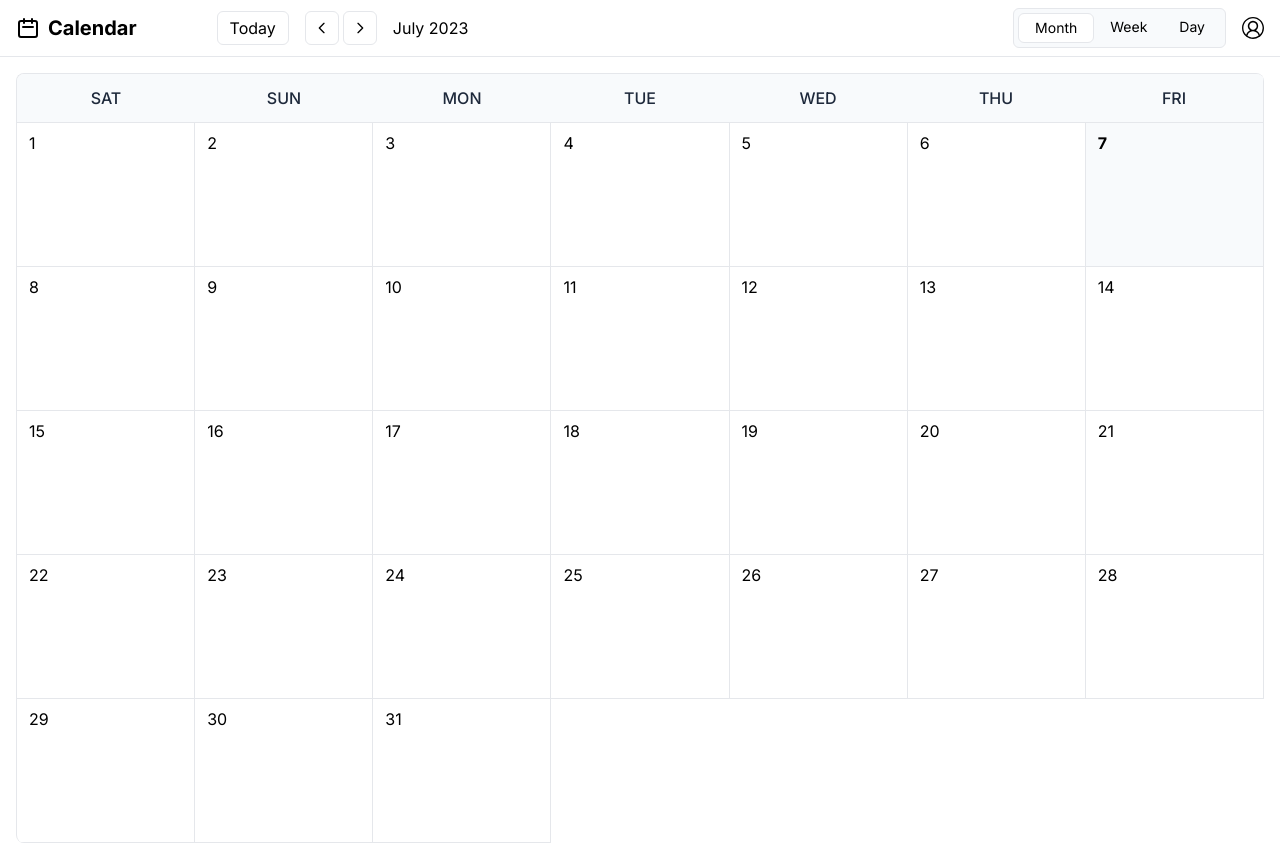
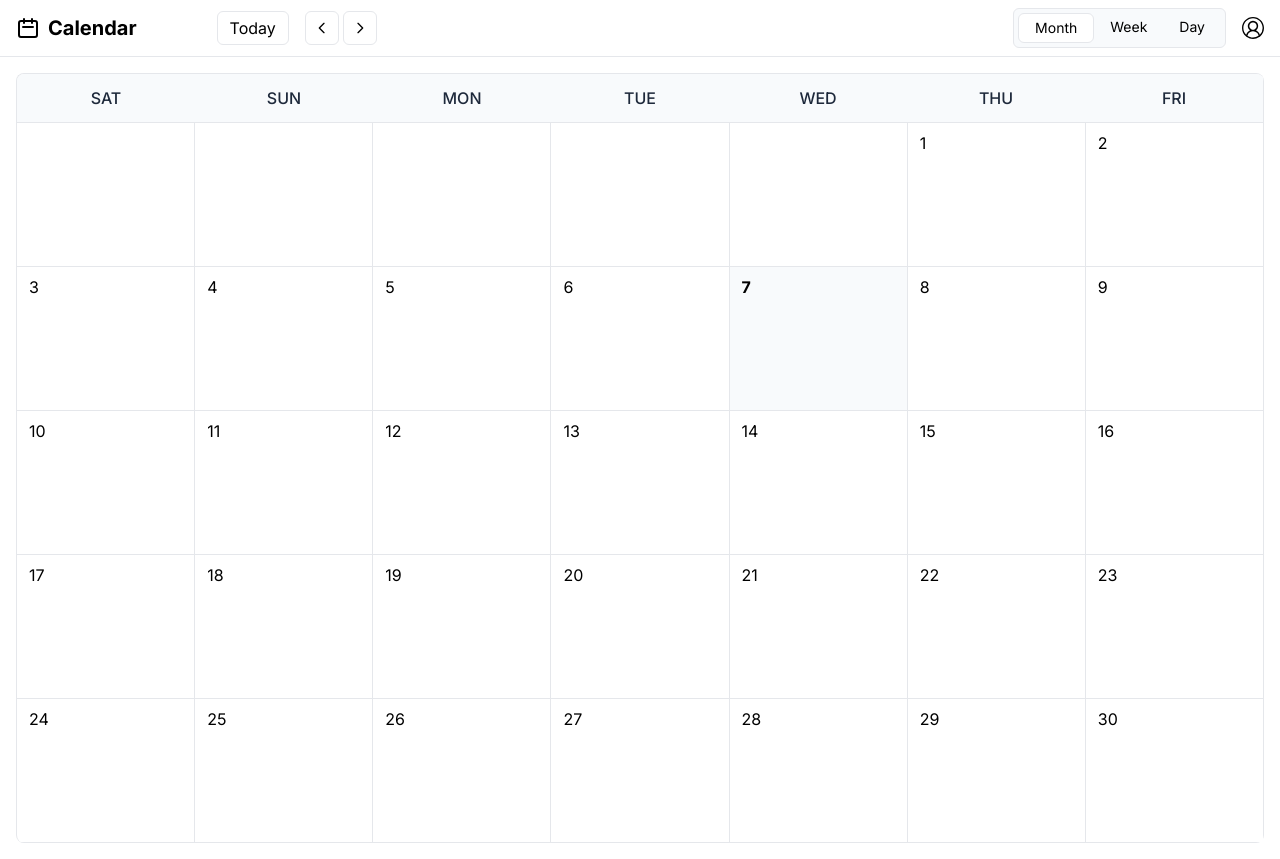
Before and after one commit to au-fahim/event-calendar, a Next.js app: page /month in a window 1280 px wide. Both pictures are taken after a click on the button 321 px from the left and 28 px from the top of the page. Built offline with nearby package versions, Linux system fonts and the light colour scheme.

Commit message:
**fixed** month not changing issue

```diff
--- a/src/app/layout.js
+++ b/src/app/layout.js
@@ -13,12 +13,12 @@ export const metadata = {
 export default function RootLayout({ children }) {
   return (
     <html lang="en">
-      <body className={inter.className}>
-        <CalendarProvider>
+      <CalendarProvider>
+        <body className={inter.className}>
           <Header />
           {children}
-        </CalendarProvider>
-      </body>
+        </body>
+      </CalendarProvider>
     </html>
   )
 }
--- a/src/components/Header.jsx
+++ b/src/components/Header.jsx
@@ -17,9 +17,8 @@ import { CalendarContext } from "@/context/CalendarContext";
 export default function Header() {
   const calendarDate = useContext(CalendarContext);
 
-  let { currDate, setCurrDate, dateString, firstDayOfMonth } = calendarDate;
-  let { dt, month, date, year } = currDate;
-  let { monthLongString } = dateString;
+  let { month, setMonth, weekShortString, firstDayOfMonth, lastDateOfMonth } =
+    calendarDate;
 
   return (
     <header className="border-b sticky top-0 bg-white">
@@ -42,9 +41,7 @@ export default function Header() {
             <div className="flex flex-row gap-4 items-center">
               {/* GO TO TODAY BUTTON */}
               <button
-                onClick={() =>
-                  setCurrDate({ ...currDate, month: new Date().getMonth() })
-                }
+                onClick={() => setMonth(new Date().getMonth())}
                 className="text-btn"
               >
                 Today
@@ -54,9 +51,7 @@ export default function Header() {
               <div className="flex flex-row gap-1">
                 {/* SWITCH TO PREVIOUS MONTH */}
                 <button
-                  onClick={() =>
-                    setCurrDate({ ...currDate, month: (month -= 1) })
-                  }
+                  onClick={() => setMonth((month -= 1))}
                   className="icon-btn"
                 >
                   <HiOutlineChevronLeft />
@@ -64,9 +59,7 @@ export default function Header() {
 
                 {/* SWITCH TO NEXT MONTH */}
                 <button
-                  onClick={() =>
-                    setCurrDate({ ...currDate, month: (month += 1) })
-                  }
+                  onClick={() => setMonth((month += 1))}
                   className="icon-btn"
                 >
                   <HiOutlineChevronRight />
@@ -75,7 +68,7 @@ export default function Header() {
 
               {/* CURRENT MONTH STATUS */}
               <h1>
-                {monthLongString} {year}
+                {/* {monthLongString} {year} */}
               </h1>
             </div>
 
--- a/src/components/calendar/MonthCalendar.jsx
+++ b/src/components/calendar/MonthCalendar.jsx
@@ -6,20 +6,19 @@ import { useContext } from "react"
 export default function MonthCalendar() {
   const calendarDate = useContext(CalendarContext)
 
-  let { currDate, setCurrDate, dateString, firstDayOfMonth, lastDateOfMonth } =
+  let { month, setMonth, weekShortString, firstDayOfMonth, lastDateOfMonth } =
     calendarDate;
 
-  let { dt, month, date, year } = currDate
-  let { weekShortString } = dateString;
 
-
-  const weekNames = ["Sat", "Sun", "Mon", "Tue", "Wed", "Thu", "Fri"]
+  const weekNames = ["Sat", "Sun", "Mon", "Tue", "Wed", "Thu", "Fri"];
   // const monthNames = ["January", "February", "March", "April", "May", "June", "July", "August", "September", "October", "November", "December"]
 
   // const lastDateOfMonth = new Date(year, month + 1, 0).getDate();
 
   const lastDaysOfPrevMonth = weekNames.indexOf(weekShortString);
 
+  console.log(lastDaysOfPrevMonth);
+  console.log(weekShortString);
 
 
   return (
@@ -38,13 +37,18 @@ export default function MonthCalendar() {
 
         <main className="grid grid-cols-7">
           {Array.from({ length: lastDaysOfPrevMonth }).map((_, index) => (
-            <div key={index}></div>
+            <div
+              key={index}
+              className={`h-36 border-r border-b bg-transparent select-none`}
+            ></div>
           ))}
 
           {Array.from({ length: lastDateOfMonth }).map((_, index) => (
             <div
               key={index}
-              className={`h-36 border-r border-b hover:bg-slate-50 ${index + 1 === date && 'bg-slate-50 font-bold'}`}
+              className={`h-36 border-r border-b hover:bg-slate-50 ${
+                index + 1 === new Date().getDate() && "bg-slate-50 font-bold"
+              }`}
             >
               <h1 className="py-2 px-3 text-sm md:text-base">{index + 1}</h1>
             </div>
--- a/src/context/CalendarContext.jsx
+++ b/src/context/CalendarContext.jsx
@@ -5,27 +5,32 @@ import { createContext, useState } from "react"
 export const CalendarContext = createContext()
 
 let dt = new Date(),
-  month = dt.getMonth(),
+  currMonth = dt.getMonth(),
   date = dt.getDate(),
   year = dt.getFullYear();
 
-const firstDayOfMonth = new Date(year, month, 1);
-const lastDateOfMonth = new Date(year, month + 1, 0).getDate();
+  export default function CalendarProvider({ children }) {
+  const [month, setMonth] = useState(currMonth);
 
-// GET WEEK SHORT NAME (Sat, Sun, Mon, etc.)
-  const monthLongString = firstDayOfMonth.toLocaleDateString("en-us", { month: "long" }),
-    monthShortString = firstDayOfMonth.toLocaleDateString("en-us", { month: "short"}),
-    weekLongString = firstDayOfMonth.toLocaleDateString("en-us", { weekday: "long" }),
-    weekShortString = firstDayOfMonth.toLocaleDateString("en-us", { weekday: "short" });
+  const firstDayOfMonth = new Date(year, month, 1);
+  const lastDateOfMonth = new Date(year, month + 1, 0).getDate();
 
-export default function CalendarProvider({ children }) {
-  const [currDate, setCurrDate] = useState({ dt, month, date, year });
-  const [dateString, setDateString] = useState({monthShortString, monthLongString, weekShortString, weekLongString})
+  // GET WEEK SHORT NAME (Sat, Sun, Mon, etc.)
+  const weekShortString = firstDayOfMonth.toLocaleDateString("en-us", {
+      weekday: "short",
+    })
+
+  // const increaseMonth = () => {
+  //   setCurrDate((prev) => {
+  //     return { ...prev, "month": (month += 1) };
+  //   });
+  // };
+  // const decreaseMonth = () => {};
 
   let calendarValue = {
-    currDate,
-    setCurrDate,
-    dateString,
+    month,
+    setMonth,
+    weekShortString,
     firstDayOfMonth,
     lastDateOfMonth,
   };
```
